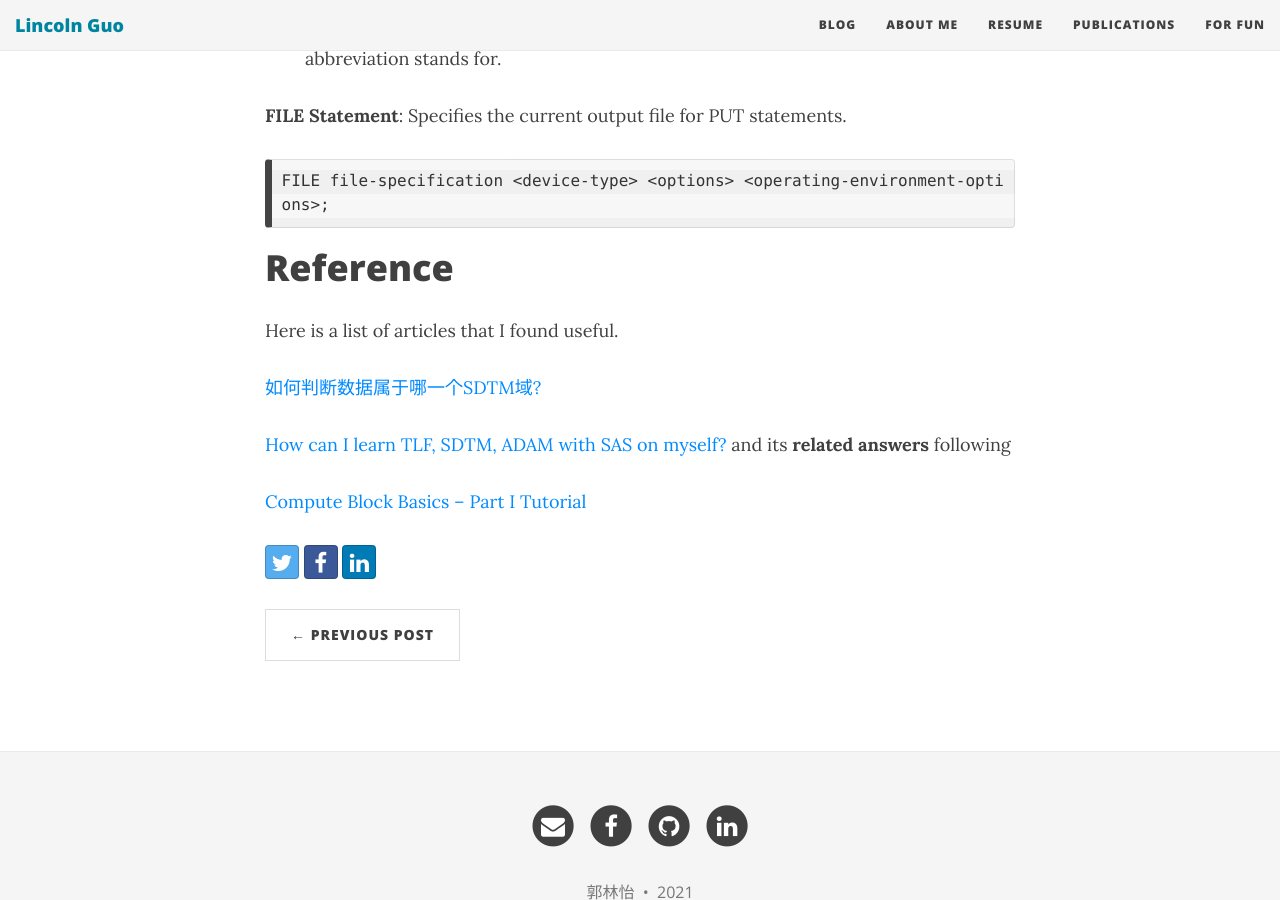
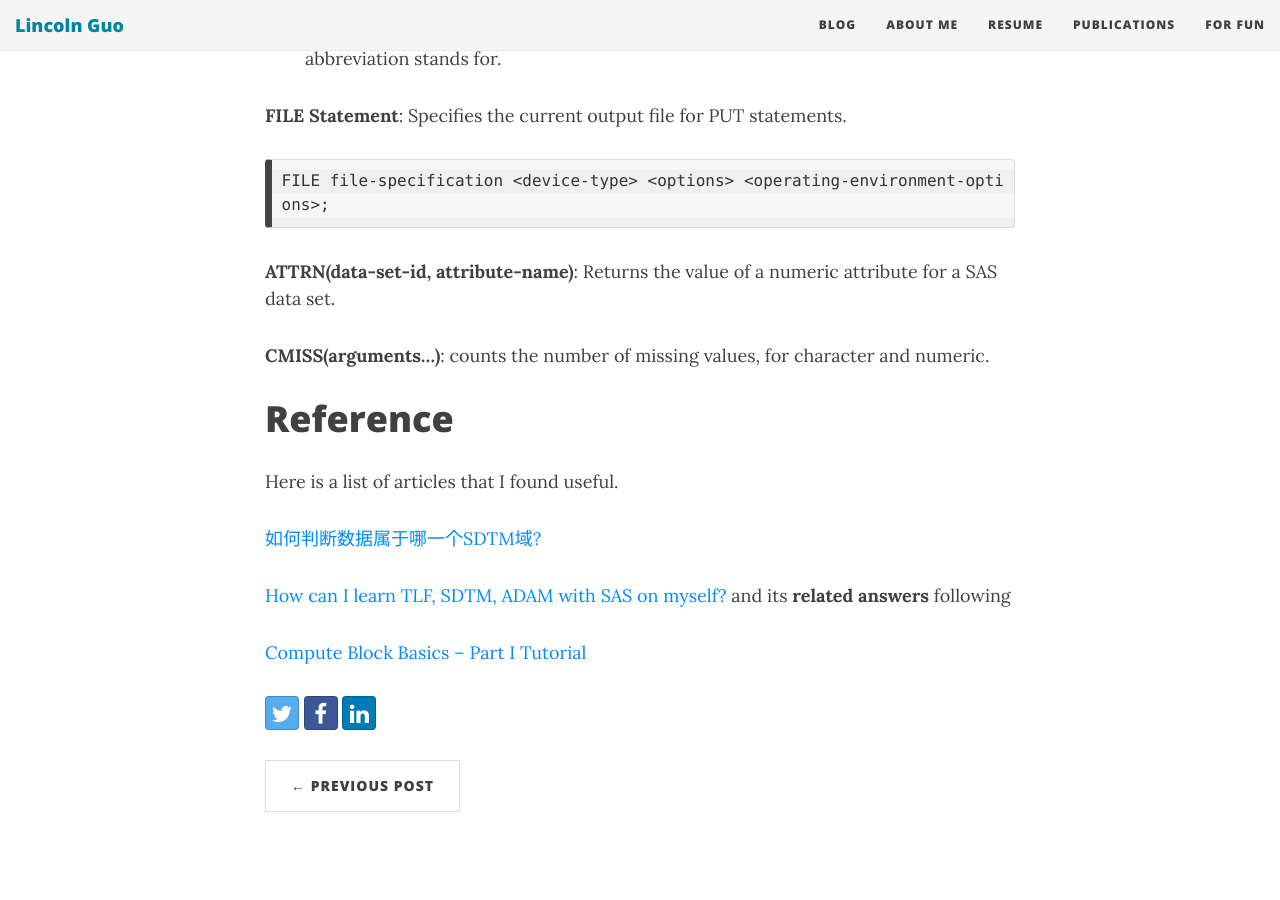
Before and after one commit to LinyiGuo96/LinyiGuo96.github.io, a Jekyll site: the page built from _posts/2021-06-16-SAS-Clinical-Trial-Study-Notes.md, in a window 1280 px wide and 900 px high, scrolled down 20370 px. Built offline with Jekyll 4.4.1, drawn with Linux system fonts in a browser that asks for light colours; nearby versions of some CDN libraries; comment, search, counter and statistics services are not loaded.

Commit message:
Update 2021-06-16-SAS-Clinical-Trial-Study-Notes.md

````diff
--- a/_posts/2021-06-16-SAS-Clinical-Trial-Study-Notes.md
+++ b/_posts/2021-06-16-SAS-Clinical-Trial-Study-Notes.md
@@ -581,7 +581,9 @@ This is a list of issues I met so far:
 FILE file-specification <device-type> <options> <operating-environment-options>;
 ```
 
+**ATTRN(data-set-id, attribute-name)**: Returns the value of a numeric attribute for a SAS data set.
 
+**CMISS(arguments...)**: counts the number of missing values, for character and numeric.
 
 # Reference
 
````
